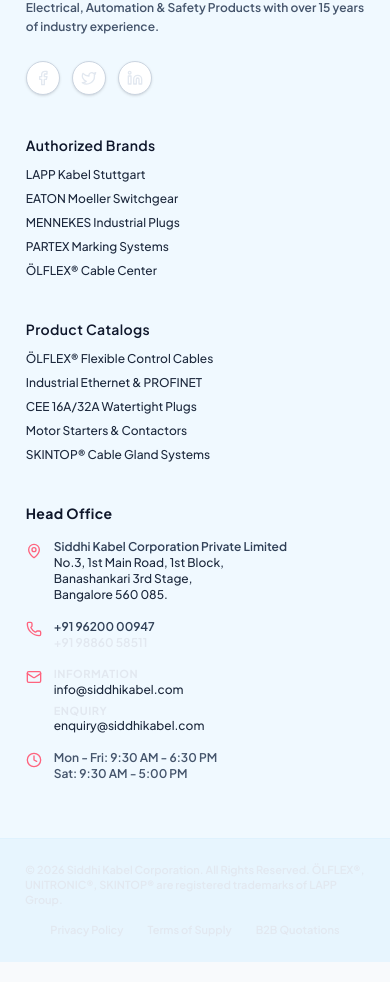
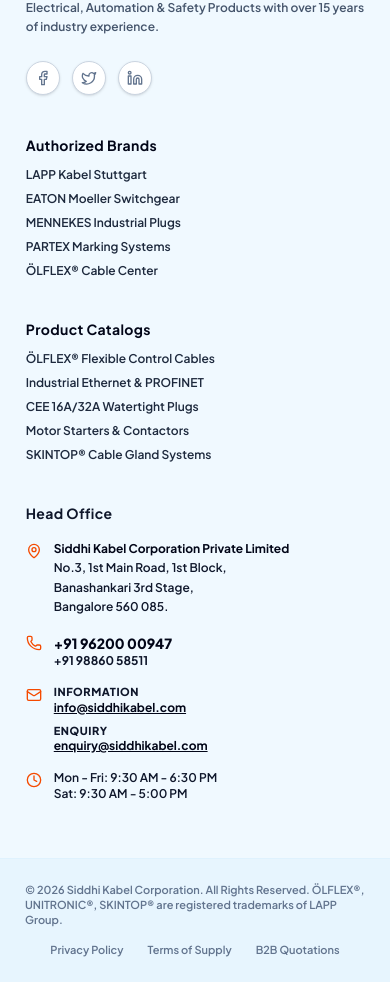
Before and after one commit to chandanpernaje/siddhikabelcorp, a React (Vite) app: page / in a window 390 px wide. Shown: the part 9096-10078 px from the top of the page. Built offline with nearby package versions, Linux system fonts and the light colour scheme; no server answers.

Commit message:
fix(footer): improve text contrast and visibility for phone, email and address links

```diff
--- a/src/components/layout/Footer.tsx
+++ b/src/components/layout/Footer.tsx
@@ -50,32 +50,32 @@ export const Footer: React.FC = () => {
 
         {/* Col 2: Brand Portfolios */}
         <div className="space-y-3">
-          <h4 className="text-slate-900 font-semibold text-sm tracking-wide">
+          <h4 className="text-slate-950 font-bold text-sm tracking-wide">
             Authorized Brands
           </h4>
           <ul className="space-y-2">
             <li>
-              <Link to="/about-lapp" onClick={() => window.scrollTo(0, 0)} className="hover:text-blue-400 transition-colors">
+              <Link to="/about-lapp" onClick={() => window.scrollTo(0, 0)} className="text-slate-800 hover:text-orange-600 font-semibold transition-colors">
                 LAPP Kabel Stuttgart
               </Link>
             </li>
             <li>
-              <Link to="/about-eaton" onClick={() => window.scrollTo(0, 0)} className="hover:text-blue-400 transition-colors">
+              <Link to="/about-eaton" onClick={() => window.scrollTo(0, 0)} className="text-slate-800 hover:text-orange-600 font-semibold transition-colors">
                 EATON Moeller Switchgear
               </Link>
             </li>
             <li>
-              <Link to="/about-mennekes" onClick={() => window.scrollTo(0, 0)} className="hover:text-blue-400 transition-colors">
+              <Link to="/about-mennekes" onClick={() => window.scrollTo(0, 0)} className="text-slate-800 hover:text-orange-600 font-semibold transition-colors">
                 MENNEKES Industrial Plugs
               </Link>
             </li>
             <li>
-              <Link to="/about-partex" onClick={() => window.scrollTo(0, 0)} className="hover:text-blue-400 transition-colors">
+              <Link to="/about-partex" onClick={() => window.scrollTo(0, 0)} className="text-slate-800 hover:text-orange-600 font-semibold transition-colors">
                 PARTEX Marking Systems
               </Link>
             </li>
             <li>
-              <Link to="/olflex-cables" onClick={() => window.scrollTo(0, 0)} className="hover:text-blue-400 transition-colors">
+              <Link to="/olflex-cables" onClick={() => window.scrollTo(0, 0)} className="text-slate-800 hover:text-orange-600 font-semibold transition-colors">
                 ÖLFLEX® Cable Center
               </Link>
             </li>
@@ -84,36 +84,35 @@ export const Footer: React.FC = () => {
 
         {/* Col 3: Product Categories */}
         <div className="space-y-3">
-          <h4 className="text-slate-900 font-semibold text-sm tracking-wide">
+          <h4 className="text-slate-950 font-bold text-sm tracking-wide">
             Product Catalogs
           </h4>
           <ul className="space-y-2">
             <li>
-              <a href="/#catalog" className="hover:text-blue-400 transition-colors">
+              <a href="/#catalog" className="text-slate-800 hover:text-orange-600 font-semibold transition-colors">
                 ÖLFLEX® Flexible Control Cables
               </a>
             </li>
             <li>
-              <a href="/#catalog" className="hover:text-blue-400 transition-colors">
+              <a href="/#catalog" className="text-slate-800 hover:text-orange-600 font-semibold transition-colors">
                 Industrial Ethernet &amp; PROFINET
               </a>
             </li>
             <li>
-              <a href="/#catalog" className="hover:text-blue-400 transition-colors">
+              <a href="/#catalog" className="text-slate-800 hover:text-orange-600 font-semibold transition-colors">
                 CEE 16A/32A Watertight Plugs
               </a>
             </li>
             <li>
-              <a href="/#catalog" className="hover:text-blue-400 transition-colors">
+              <a href="/#catalog" className="text-slate-800 hover:text-orange-600 font-semibold transition-colors">
                 Motor Starters &amp; Contactors
               </a>
             </li>
             <li>
-              <a href="/#catalog" className="hover:text-blue-400 transition-colors">
+              <a href="/#catalog" className="text-slate-800 hover:text-orange-600 font-semibold transition-colors">
                 SKINTOP® Cable Gland Systems
               </a>
             </li>
-
           </ul>
         </div>
 
@@ -124,37 +123,37 @@ export const Footer: React.FC = () => {
           </h4>
           <div className="space-y-4">
             <div className="flex items-start gap-3">
-              <MapPin className="w-4 h-4 text-rose-400 shrink-0 mt-1" />
-              <div className="flex flex-col">
-                <span className="font-semibold text-slate-700">Siddhi Kabel Corporation Private Limited</span>
+              <MapPin className="w-4 h-4 text-orange-600 shrink-0 mt-1" />
+              <div className="flex flex-col text-slate-900 font-semibold leading-relaxed">
+                <span className="font-bold text-slate-950">Siddhi Kabel Corporation Private Limited</span>
                 <span>No.3, 1st Main Road, 1st Block,</span>
                 <span>Banashankari 3rd Stage,</span>
                 <span>Bangalore 560 085.</span>
               </div>
             </div>
             <div className="flex items-start gap-3">
-              <Phone className="w-4 h-4 text-rose-400 shrink-0 mt-0.5" />
+              <Phone className="w-4 h-4 text-orange-600 shrink-0 mt-0.5" />
               <div className="flex flex-col">
-                <a href="tel:+919620000947" className="font-semibold text-slate-700 hover:text-rose-400 transition-colors">+91 96200 00947</a>
-                <a href="tel:+919886058511" className="text-slate-500 hover:text-rose-400 transition-colors text-xs">+91 98860 58511</a>
+                <a href="tel:+919620000947" className="font-extrabold text-slate-950 hover:text-orange-600 transition-colors text-sm">+91 96200 00947</a>
+                <a href="tel:+919886058511" className="font-bold text-slate-900 hover:text-orange-600 transition-colors text-xs">+91 98860 58511</a>
               </div>
             </div>
             <div className="flex items-start gap-3">
-              <Mail className="w-4 h-4 text-rose-400 shrink-0 mt-0.5" />
-              <div className="flex flex-col gap-1.5">
+              <Mail className="w-4 h-4 text-orange-600 shrink-0 mt-0.5" />
+              <div className="flex flex-col gap-2">
                 <div className="flex flex-col">
-                  <span className="text-[11px] uppercase tracking-wider text-slate-400 font-bold">Information</span>
-                  <a href="https://mail.google.com/mail/?view=cm&fs=1&to=info@siddhikabel.com" target="_blank" rel="noopener noreferrer" className="hover:text-rose-400 transition-colors">info@siddhikabel.com</a>
+                  <span className="text-[11px] uppercase tracking-wider text-slate-900 font-black">Information</span>
+                  <a href="https://mail.google.com/mail/?view=cm&fs=1&to=info@siddhikabel.com" target="_blank" rel="noopener noreferrer" className="font-bold text-slate-950 hover:text-orange-600 underline transition-colors">info@siddhikabel.com</a>
                 </div>
 
                 <div className="flex flex-col">
-                  <span className="text-[11px] uppercase tracking-wider text-slate-400 font-bold">Enquiry</span>
-                  <a href="https://mail.google.com/mail/?view=cm&fs=1&to=enquiry@siddhikabel.com" target="_blank" rel="noopener noreferrer" className="hover:text-rose-400 transition-colors">enquiry@siddhikabel.com</a>
+                  <span className="text-[11px] uppercase tracking-wider text-slate-900 font-black">Enquiry</span>
+                  <a href="https://mail.google.com/mail/?view=cm&fs=1&to=enquiry@siddhikabel.com" target="_blank" rel="noopener noreferrer" className="font-bold text-slate-950 hover:text-orange-600 underline transition-colors">enquiry@siddhikabel.com</a>
                 </div>
               </div>
             </div>
-            <div className="flex items-start gap-3 text-slate-600">
-              <Clock className="w-4 h-4 text-rose-400 shrink-0 mt-0.5" />
+            <div className="flex items-start gap-3 text-slate-900 font-semibold">
+              <Clock className="w-4 h-4 text-orange-600 shrink-0 mt-0.5" />
               <div className="flex flex-col">
                 <span>Mon - Fri: 9:30 AM - 6:30 PM</span>
                 <span>Sat: 9:30 AM - 5:00 PM</span>
--- a/src/index.css
+++ b/src/index.css
@@ -71,10 +71,7 @@
   [class*="bg-slate-8"] .text-slate-500,
   [class*="bg-slate-9"] .text-slate-300,
   [class*="bg-slate-9"] .text-slate-200,
-  [class*="bg-slate-8"] .text-slate-300,
-  footer .text-slate-400,
-  footer .text-slate-500,
-  footer .text-gray-400 {
+  [class*="bg-slate-8"] .text-slate-300 {
     color: #e2e8f0 !important;
   }
 
```
